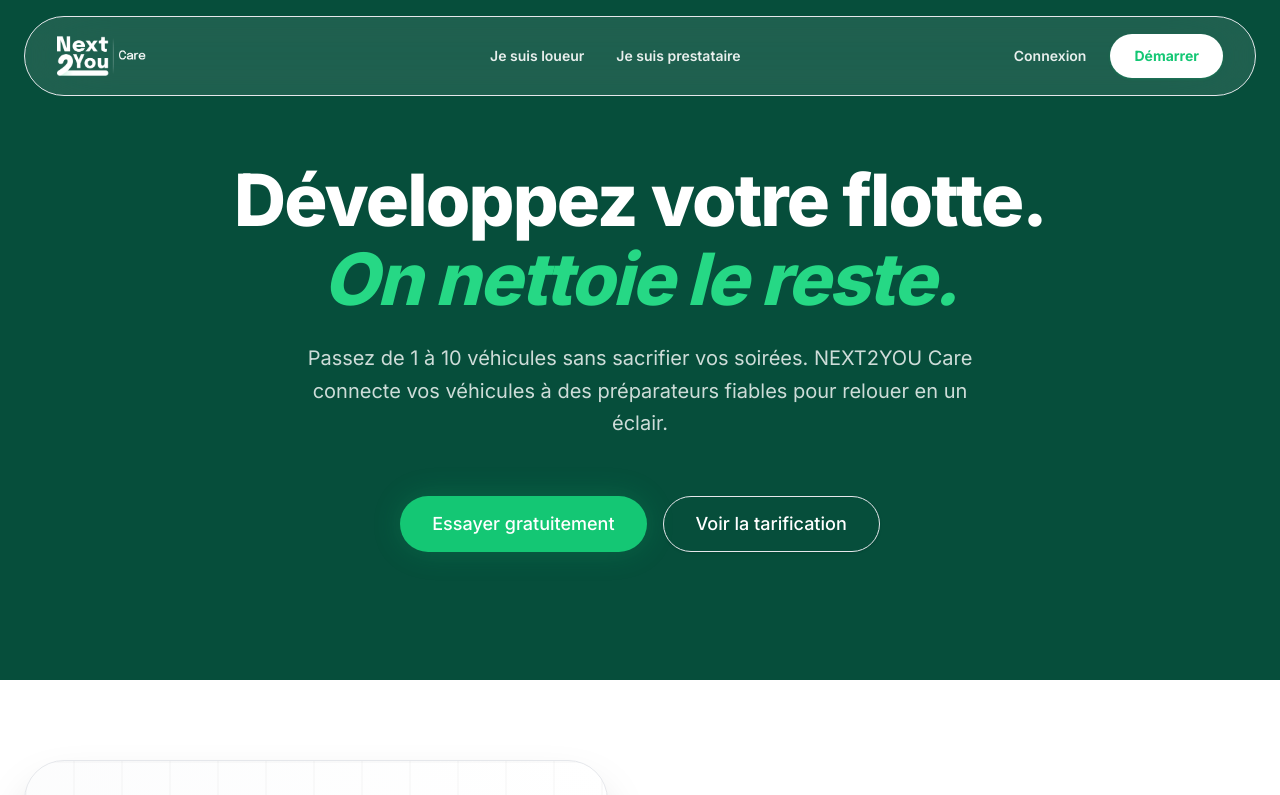
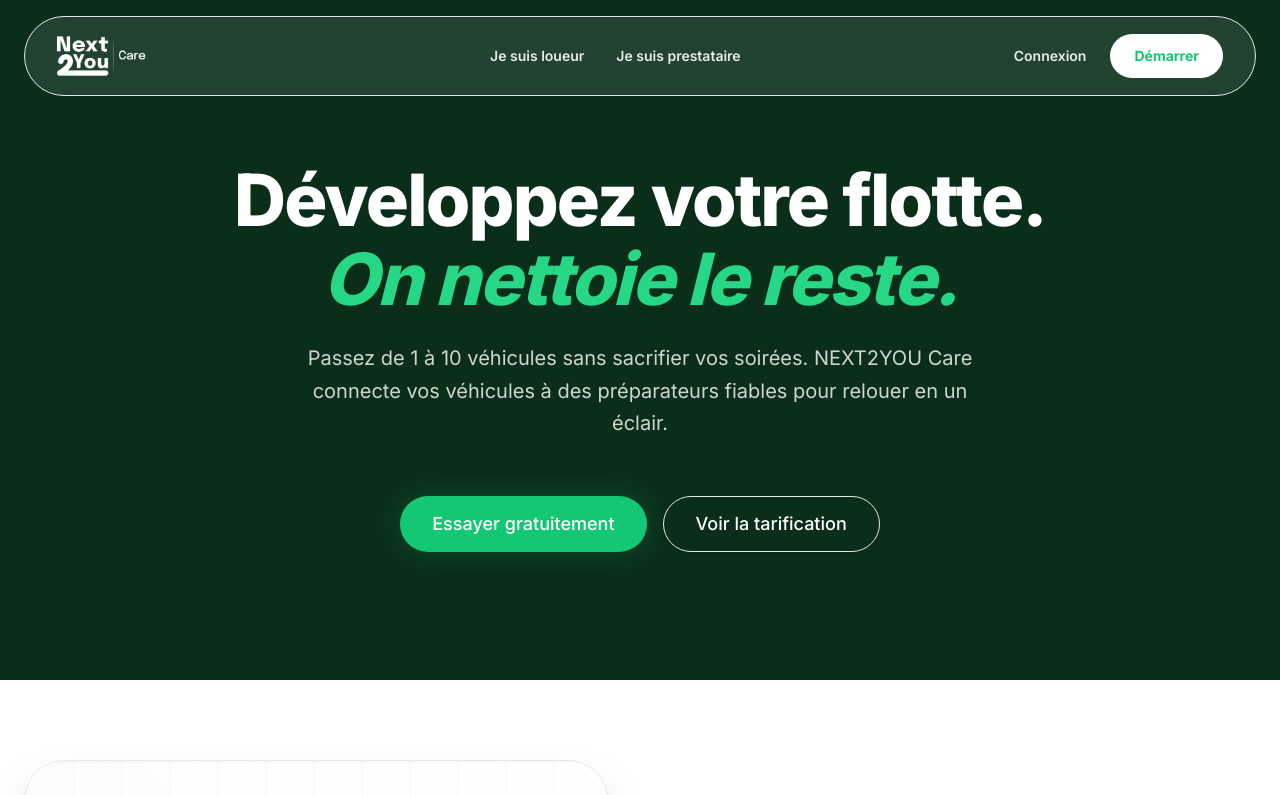
Before and after one commit to CharlyBraunn/next2you-care, a Next.js app: page /owners in a window 1280 px wide. Shown: the top 795 px of the page. Built offline with nearby package versions, Linux system fonts and the light colour scheme.

Commit message:
fix: Standardize hero colors and refactor Navbar for client-side navigation stability

```diff
--- a/src/app/(marketing)/owners/page.tsx
+++ b/src/app/(marketing)/owners/page.tsx
@@ -6,7 +6,7 @@ import { Shield, CheckCircle } from "lucide-react"
 export default function OwnersPage() {
   return (
     <div className="flex flex-col w-full">
-      <section id="hero" className="relative pt-32 pb-20 lg:pt-40 lg:pb-32 bg-[#064E3B] text-white">
+      <section id="hero" className="relative pt-32 pb-20 lg:pt-40 lg:pb-32 bg-[#0A2E1A] text-white">
         <div className="container mx-auto px-6 max-w-4xl text-center space-y-6 relative z-10">
           <h1 className="text-5xl lg:text-7xl font-extrabold tracking-tight leading-[1.1]">
             Développez votre flotte.<br />
--- a/src/app/(marketing)/providers/page.tsx
+++ b/src/app/(marketing)/providers/page.tsx
@@ -5,7 +5,7 @@ import { Wallet, Calendar, Map, CheckCircle } from "lucide-react"
 export default function ProvidersPage() {
   return (
     <div className="flex flex-col w-full">
-      <section id="hero" className="relative pt-32 pb-20 lg:pt-40 lg:pb-32 bg-[#14532D] text-white overflow-hidden">
+      <section id="hero" className="relative pt-32 pb-20 lg:pt-40 lg:pb-32 bg-[#0A2E1A] text-white overflow-hidden">
         <div className="absolute inset-0 bg-[radial-gradient(circle_at_top_right,#26D885_0,transparent_50%)] opacity-20"></div>
         <div className="container mx-auto px-6 max-w-4xl text-center space-y-6 relative z-10">
           <h1 className="text-5xl lg:text-7xl font-extrabold tracking-tight leading-[1.1]">
--- a/src/components/marketing/Navbar.tsx
+++ b/src/components/marketing/Navbar.tsx
@@ -1,6 +1,7 @@
 "use client"
 
 import { useState, useEffect } from "react"
+import { usePathname } from "next/navigation"
 import Link from "next/link"
 import { Button } from "@/components/ui/Button"
 import { Logo } from "./Logo"
@@ -12,8 +13,20 @@ export const Navbar = () => {
   const [isOverHero, setIsOverHero] = useState(true)
   const [isMobileMenuOpen, setIsMobileMenuOpen] = useState(false)
 
+  const pathname = usePathname()
+
   useEffect(() => {
     let lastScrollY = window.scrollY
+
+    // Initial check for hero presence and scroll position
+    const heroSection = document.getElementById('hero')
+    if (heroSection) {
+      const rect = heroSection.getBoundingClientRect()
+      // If hero is in viewport and we haven't scrolled past it
+      setIsOverHero(rect.bottom > 80)
+    } else {
+      setIsOverHero(false)
+    }
 
     const handleScroll = () => {
       const currentScrollY = window.scrollY
@@ -31,10 +44,12 @@ export const Navbar = () => {
       ([entry]) => {
         setIsOverHero(entry.isIntersecting)
       },
-      { threshold: 0.1 } // Trigger when 10% of the Hero is visible
+      {
+        threshold: 0,
+        rootMargin: "-80px 0px 0px 0px" // Account for header height
+      }
     )
 
-    const heroSection = document.getElementById('hero')
     if (heroSection) {
       observer.observe(heroSection)
     }
@@ -44,7 +59,7 @@ export const Navbar = () => {
       window.removeEventListener("scroll", handleScroll)
       if (heroSection) observer.unobserve(heroSection)
     }
-  }, [])
+  }, [pathname])
 
   return (
     <header
@@ -84,7 +99,9 @@ export const Navbar = () => {
             </Link>
             <Button className={cn(
               "hidden md:inline-flex rounded-full px-6 font-bold transition-all hover:scale-105 active:scale-95",
-              isOverHero && !isMobileMenuOpen ? "bg-white text-primary hover:bg-white/90" : ""
+              isOverHero && !isMobileMenuOpen
+                ? "bg-white text-primary hover:bg-white/90 border-transparent shadow-none"
+                : "bg-[#14C774] text-white hover:bg-[#26D885] border-transparent shadow-md"
             )} asChild>
               <Link href="/signup">Démarrer</Link>
             </Button>
```
